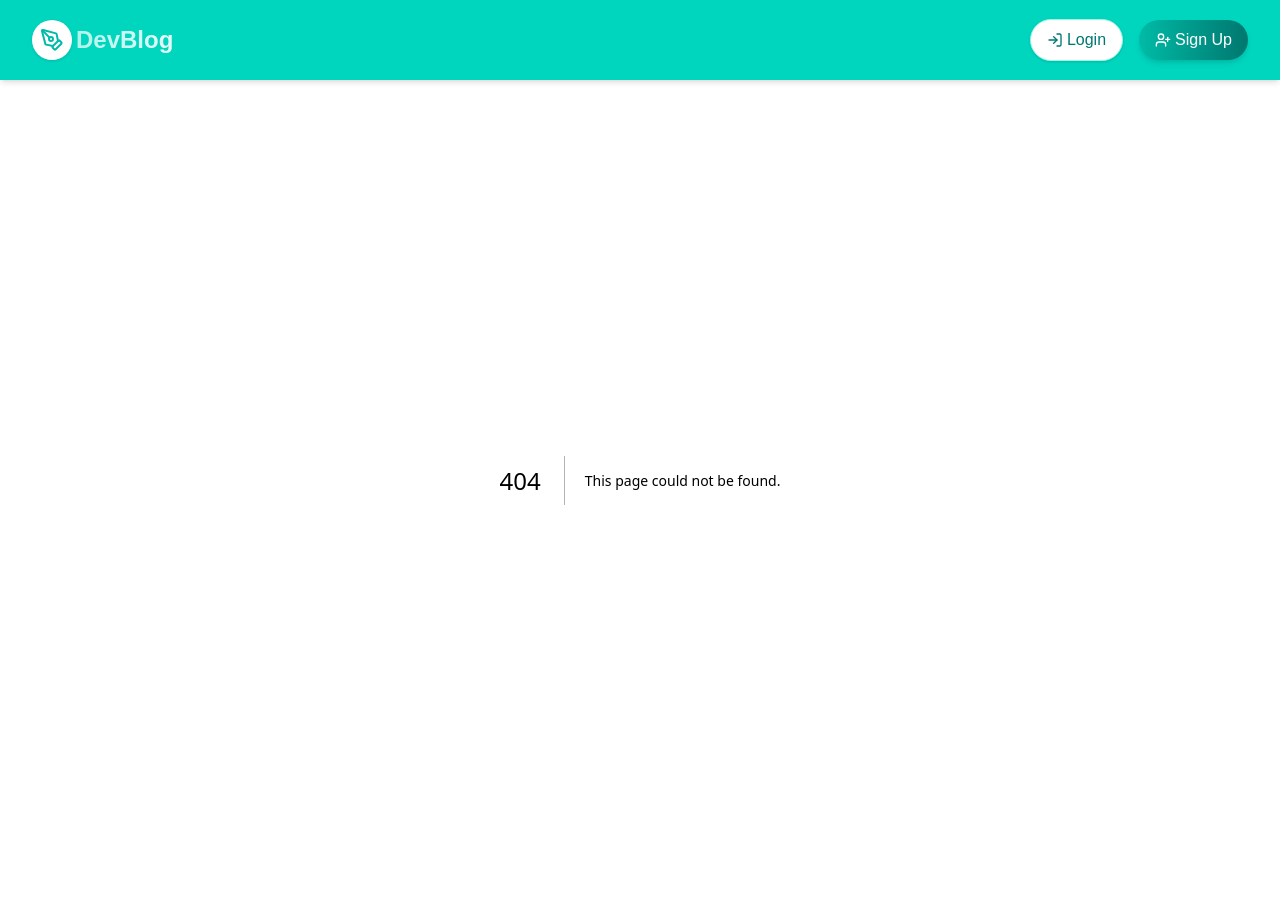
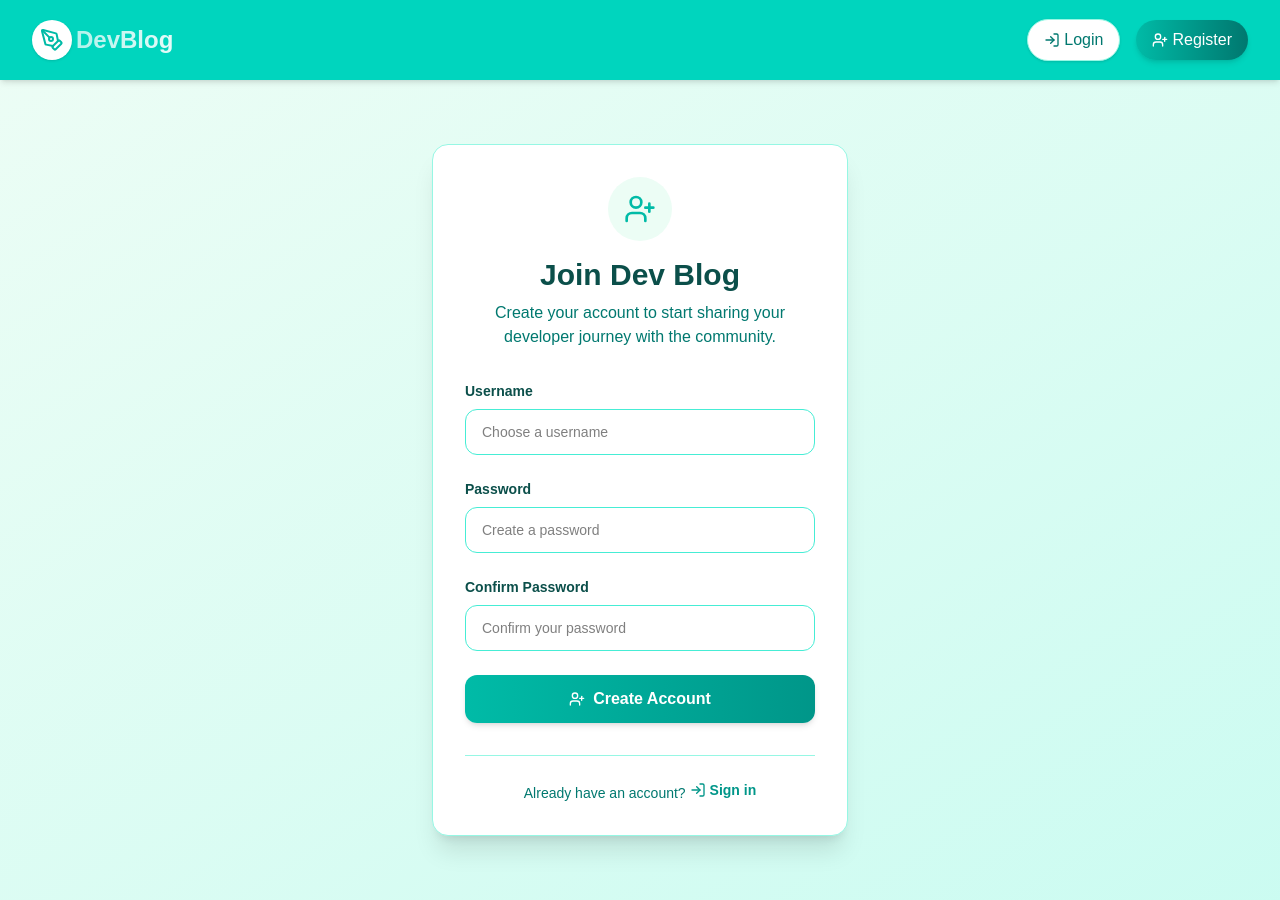
Before and after one commit to ChiomaSarah/DevBlog-Web, a Next.js app: page /auth/register in a window 1280 px wide. Before the commit this address had no page. Built offline with nearby package versions, Linux system fonts and the light colour scheme; no server answers; a web font is replaced by a local one.

Commit message:
Rename signup component and related links to register

```diff
--- a/src/app/auth/login/page.tsx
+++ b/src/app/auth/login/page.tsx
@@ -135,7 +135,7 @@ const Login = () => {
             <p className="text-sm text-teal-700">
               Don&apos;t have an account?{" "}
               <Link
-                href="/auth/signup"
+                href="/auth/register"
                 className="font-semibold inline-flex items-center text-teal-600 hover:text-teal-700 transition-colors cursor-pointer"
               >
                 <UserPlus className="w-4 h-4 mr-1" />
--- a/src/app/auth/signup/page.tsx
+++ b/src/app/auth/register/page.tsx
@@ -9,7 +9,7 @@ import { AxiosError } from "axios";
 import { UserPlus, LogIn } from "lucide-react";
 import { GlassToast } from "@/app/components/ui/glass-toast";
 
-const SignUp = () => {
+const Register = () => {
   const [username, setUsername] = useState("");
   const [password, setPassword] = useState("");
   const [confirmPassword, setConfirmPassword] = useState("");
@@ -29,7 +29,7 @@ const SignUp = () => {
     setLoading(true);
 
     try {
-      const { status } = await axiosReq.post("/auth/signup", {
+      const { status } = await axiosReq.post("/auth/register", {
         username,
         password,
       });
@@ -168,4 +168,4 @@ const SignUp = () => {
   );
 };
 
-export default SignUp;
+export default Register;
--- a/src/app/components/navbar.tsx
+++ b/src/app/components/navbar.tsx
@@ -92,7 +92,7 @@ export const Navbar = () => {
               </Link>
 
               <Link
-                href="/auth/signup"
+                href="/auth/register"
                 className="
                   flex items-center space-x-1 text-white px-4 py-2 rounded-full
                   transition-all duration-200 shadow-md hover:shadow-lg
@@ -102,7 +102,7 @@ export const Navbar = () => {
                 "
               >
                 <UserPlus className="h-4 w-4" />
-                <span>Sign Up</span>
+                <span>Register</span>
               </Link>
             </>
           )}
@@ -156,7 +156,7 @@ export const Navbar = () => {
                     Login
                   </Link>
                   <Link
-                    href="/auth/signup"
+                    href="/auth/register"
                     className="
                       block w-full text-center px-4 py-3 rounded-lg
                       bg-gradient-to-r from-teal-500 to-teal-700 text-white font-medium
@@ -164,7 +164,7 @@ export const Navbar = () => {
                     "
                     onClick={() => setIsMobileMenuOpen(false)}
                   >
-                    Sign Up
+                    Register
                   </Link>
                 </>
               )}
--- a/src/app/page.tsx
+++ b/src/app/page.tsx
@@ -154,7 +154,7 @@ export default function Home() {
           </p>
           <div className="flex flex-col sm:flex-row gap-4 justify-center">
             <Link
-              href="/auth/signup"
+              href="/auth/register"
               className="inline-flex items-center justify-center text-white font-medium rounded-xl px-6 py-3 transition-all duration-200 transform hover:-translate-y-0.5 shadow-lg hover:shadow-xl"
               style={{
                 background: "linear-gradient(90deg, #14b8a6 0%, #0d9488 100%)",
```
